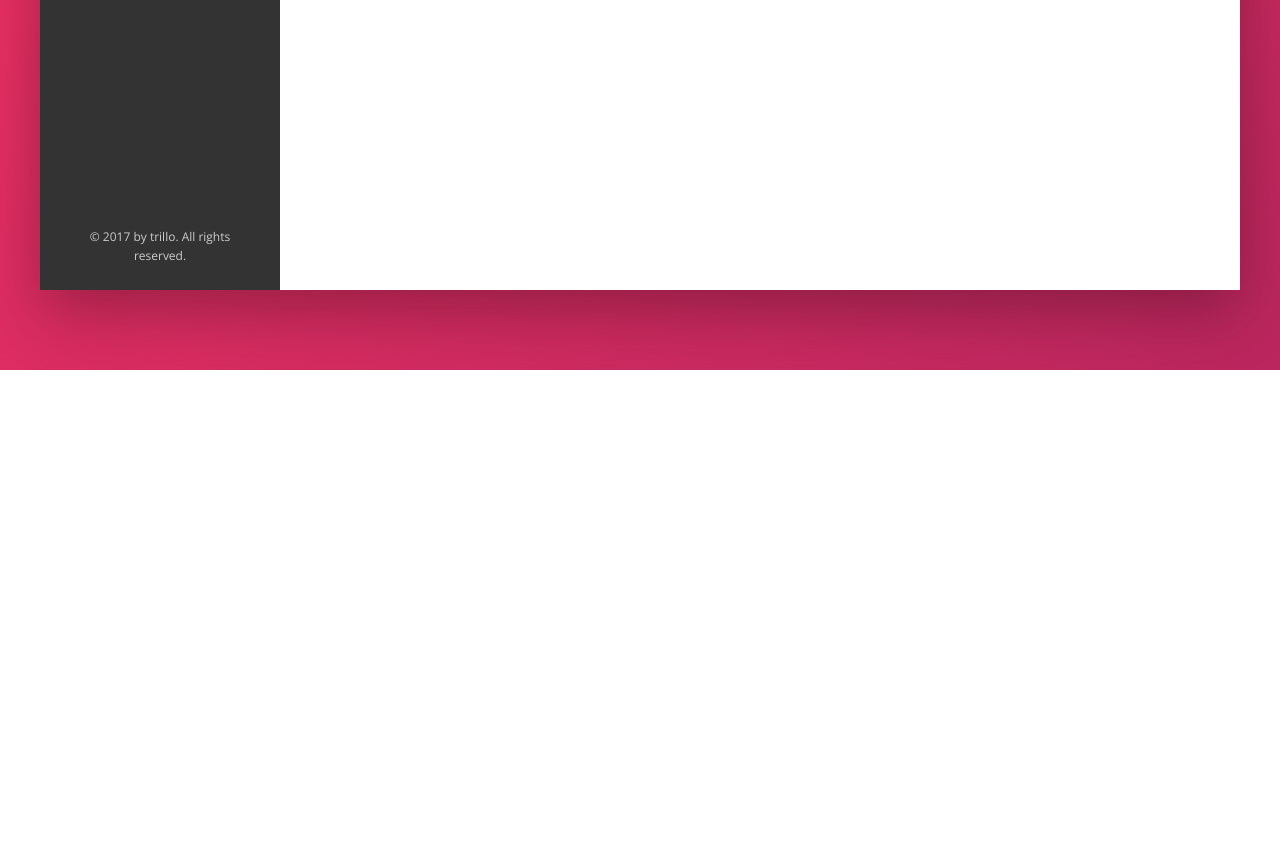
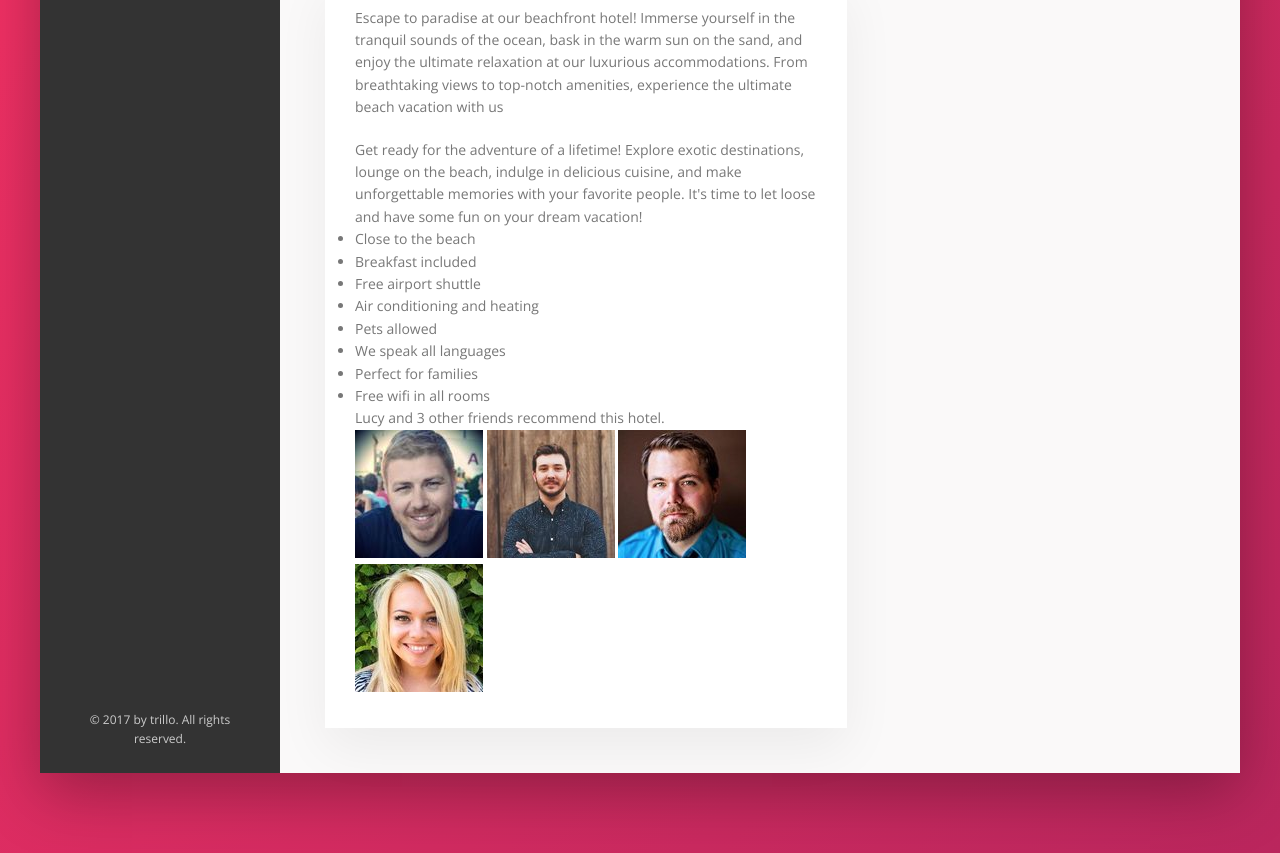
Before and after one commit to lubomirpamukov/Trillo, a website: page index.html in a window 1280 px wide. Shown: the part 660-1513 px from the top of the page. Before the commit the page ends 1030 px from the top, so only its background shows below. Drawn offline with nearby package versions, Linux system fonts and the light colour scheme.

Commit message:
overview section

```diff
--- a/index.html
+++ b/index.html
@@ -165,6 +165,66 @@
               <div class="overview__rating-votes">426 votes</div>
             </div>
           </div>
+
+          <div class="detail">
+            <div class="description">
+              <p class="paragraph">
+                Escape to paradise at our beachfront hotel! Immerse yourself in
+                the tranquil sounds of the ocean, bask in the warm sun on the
+                sand, and enjoy the ultimate relaxation at our luxurious
+                accommodations. From breathtaking views to top-notch amenities,
+                experience the ultimate beach vacation with us
+              </p>
+              <p class="paragraph">
+                Get ready for the adventure of a lifetime! Explore exotic
+                destinations, lounge on the beach, indulge in delicious cuisine,
+                and make unforgettable memories with your favorite people. It's
+                time to let loose and have some fun on your dream vacation!
+              </p>
+
+              <ul class="list">
+                <li class="list__item">Close to the beach</li>
+                <li class="list__item">Breakfast included</li>
+                <li class="list__item">Free airport shuttle</li>
+                <li class="list__item">Air conditioning and heating</li>
+                <li class="list__item">Pets allowed</li>
+                <li class="list__item">We speak all languages</li>
+                <li class="list__item">Perfect for families</li>
+                <li class="list__item">Free wifi in all rooms</li>
+              </ul>
+
+              <div class="recommend">
+                <p class="recommend__count">
+                  Lucy and 3 other friends recommend this hotel.
+                </p>
+
+                <div class="recommend__firends">
+                  <img
+                    src="img/user-3.jpg"
+                    alt="Friend 1"
+                    class="recommend__photo"
+                  />
+                  <img
+                    src="img/user-4.jpg"
+                    alt="Friend 2"
+                    class="recommend__photo"
+                  />
+                  <img
+                    src="img/user-5.jpg"
+                    alt="Friend 3"
+                    class="recommend__photo"
+                  />
+                  <img
+                    src="img/user-6.jpg"
+                    alt="Friend 4"
+                    class="recommend__photo"
+                  />
+                </div>
+              </div>
+            </div>
+
+            <div class="user-reviews">User reviews</div>
+          </div>
         </main>
       </div>
     </div>
--- a/sass/_base.scss
+++ b/sass/_base.scss
@@ -32,6 +32,9 @@ Grey dark 3: #999
   --color-grey-dark-3: #999;
 
   --shadow-dark: 0 2rem 6rem rgba(0, 0, 0, 0.3);
+  --shadow-light: 0 2rem 5rem rgba(0, 0, 0, 0.06);
+
+  --line: 5px solid var(var(--color-grey-dark-2));
 }
 
 *,
--- a/sass/_components.scss
+++ b/sass/_components.scss
@@ -207,7 +207,7 @@
   display: flex;
   justify-content: space-between;
   align-items: center;
-  border-bottom: 1px solid var(--color-grey-light-2);
+  border-bottom: var(--line);
 
   &__heading {
     font-size: 2.25rem;
@@ -303,3 +303,21 @@
     box-shadow: none;
   }
 }
+
+////////////////////////////////////////////
+/// PARAGRAPH
+
+.paragraph:not(:last-of-type) {
+  margin-bottom: 2rem;
+}
+
+////////////////////////////////////////////
+/// LIST
+
+.list {
+  border-bottom: var(--line);
+  border-top: var(--line);
+}
+
+////////////////////////////////////////////
+/// RECOMMENDET
--- a/sass/_layout.scss
+++ b/sass/_layout.scss
@@ -14,7 +14,7 @@
   font-size: 1.4rem;
   height: 7rem;
   background-color: var(--color-white);
-  border-bottom: 1px solid var(--color-grey-light-2);
+  border-bottom: var(--line);
 }
 
 .content {
@@ -32,5 +32,24 @@
 .hotel-view {
   flex: 1;
   background-color: var(--color-white);
-  height: 80rem;
 }
+
+.detail {
+  display: flex;
+  padding: 4.5rem;
+  background-color: var(--color-grey-light-1);
+  border-bottom: var(--line);
+}
+
+.description {
+  font-size: 1.4rem;
+  flex: 0 0 60%;
+  margin-right: 4.5rem;
+  background-color: var(--color-white);
+  box-shadow: var(--shadow-light);
+  padding: 3rem;
+}
+
+.user-reviews {
+  flex: 1;
+}
```
Also changed, not shown: css/style.css, 1 other file.
